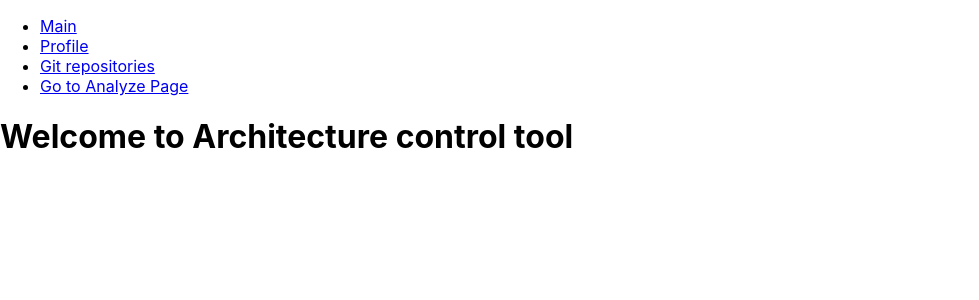
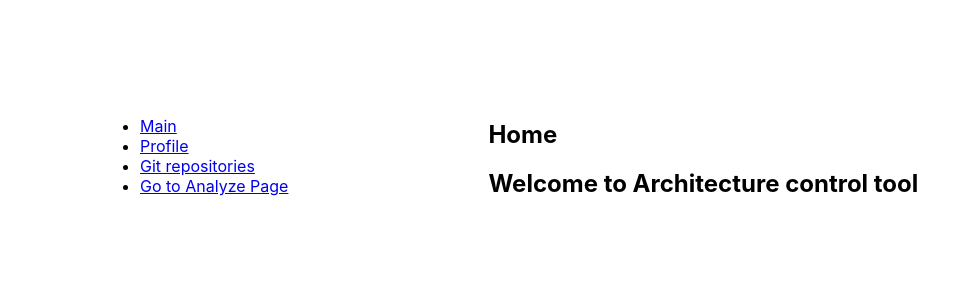
Before and after one commit to Navu45/static-analyzer-client, a React (Create React App) app: page / in a window 1280 px wide. Shown: the top 300 px of the page, without its empty margins (0-979 px from the left). Built offline with nearby package versions, Linux system fonts and the light colour scheme.

Commit message:
[fix] page layout (flex-item)

```diff
--- a/src/App.js
+++ b/src/App.js
@@ -20,10 +20,16 @@ function App() {
     <div className="App">
 
         <Header/>
+        <div className="flex-container">
             <Router>
                 <Sidebar/>
                 <Routes>
-                <Route exact path="/" element={Home()}/>
+                    <Route exact path="/" element={Content(
+                        {
+                            title: "Home",
+                            content: Home()
+                        }
+                    )}/>
                     <Route path="/profile" element={Content(
                         {
                             title: "Profile",
@@ -53,6 +59,7 @@ function App() {
                 </Routes>
             </Router>
         </div>
+    </div>
   );
 }
 
```
Lines whose indentation alone changed are shown as unchanged.
